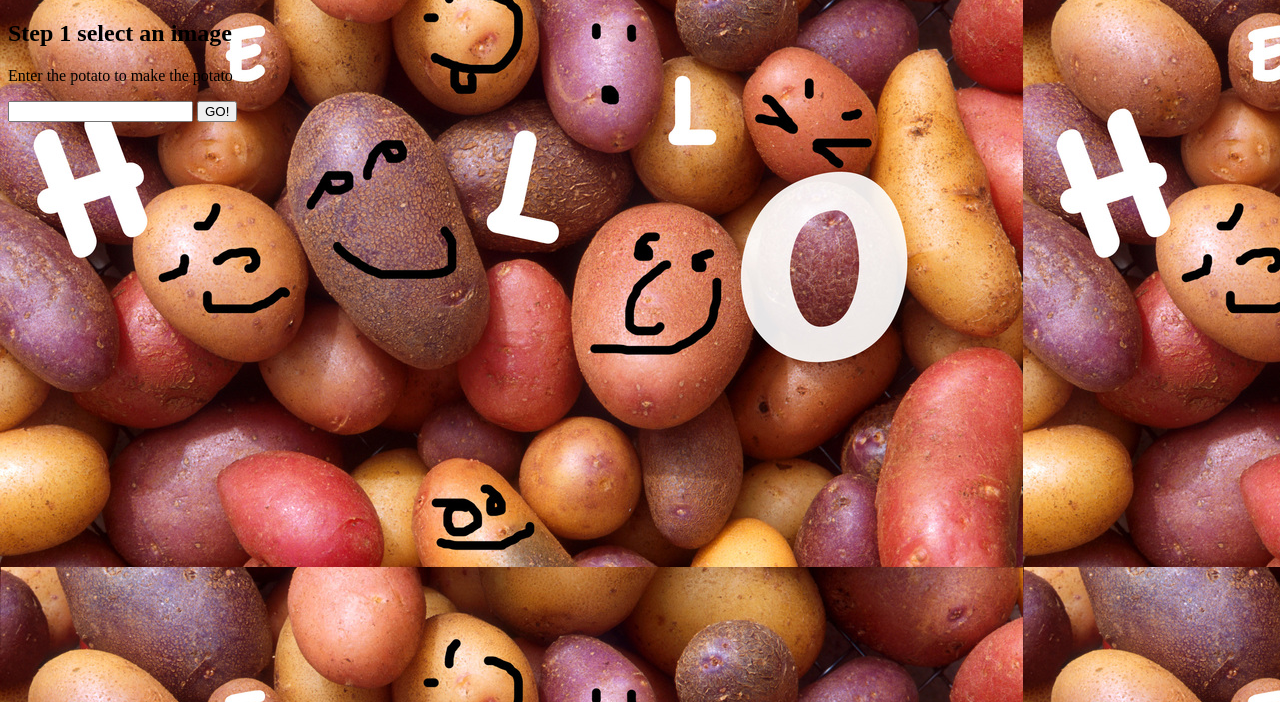
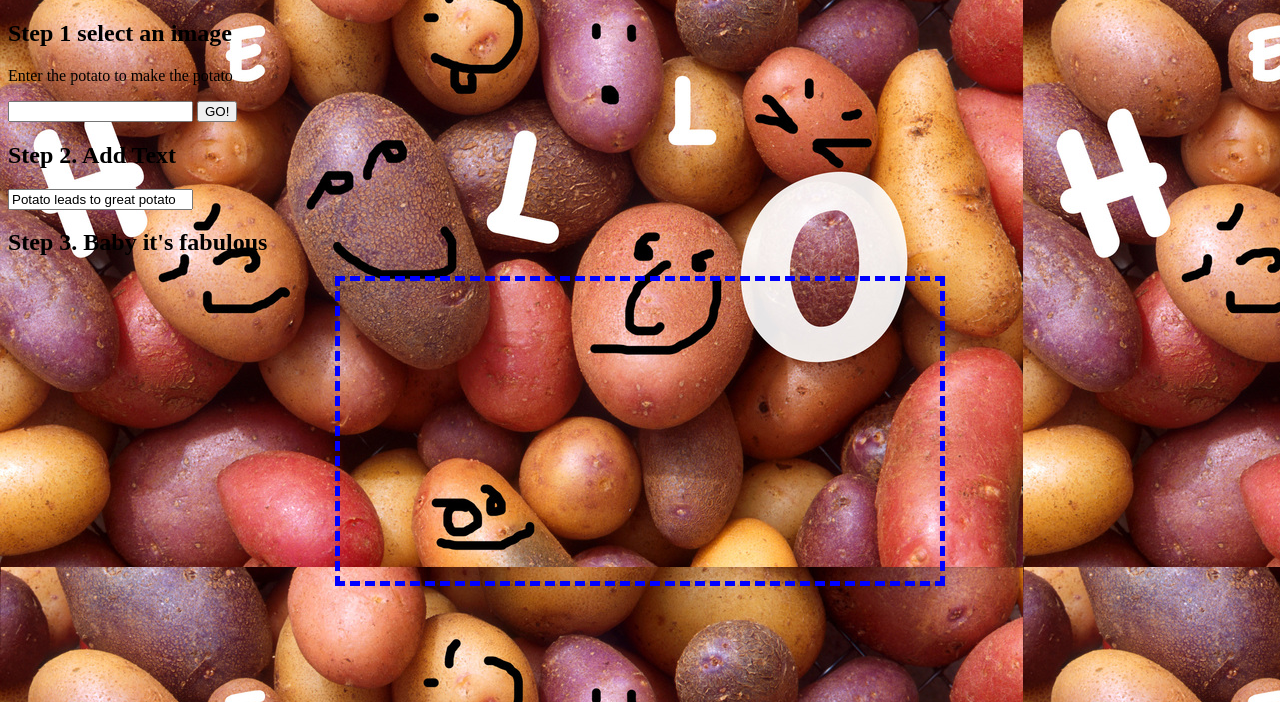
Before and after one commit to NULL-OPERATOR/puppycat, a Sinatra app: page / in a window 1280 px wide. Shown: the part 98-800 px from the top of the page. Run offline with Sinatra, Linux system fonts and the light colour scheme; some libraries are stand-ins or nearby versions.

Commit message:
first git commit

```diff
--- a/public/css/application.css
+++ b/public/css/application.css
@@ -1,3 +1,10 @@
 body {
   background-image: url(/images/hello_potatoes_1024.jpg)
 }
+
+#workspace {
+  width: 600px;
+  min-height: 300px;
+  border: 5px dashed blue;
+  margin: 0 auto;
+}
--- a/views/index.erb
+++ b/views/index.erb
@@ -21,6 +21,16 @@
       <div id="search-results"></div>
       <div id="branding"></div>
   </section>
+  <section>
+    <h2>Step 2. Add Text</h2>
+    <input id="text" type="text" value="Potato leads to great potato">
+  </section>
+  <section>
+    <h2>Step 3. Baby it's fabulous</h2>
+    <div id="workspace">
+      <p id="caption"></p>
+    </div>
+  </section>
 </body>
 
 
```
